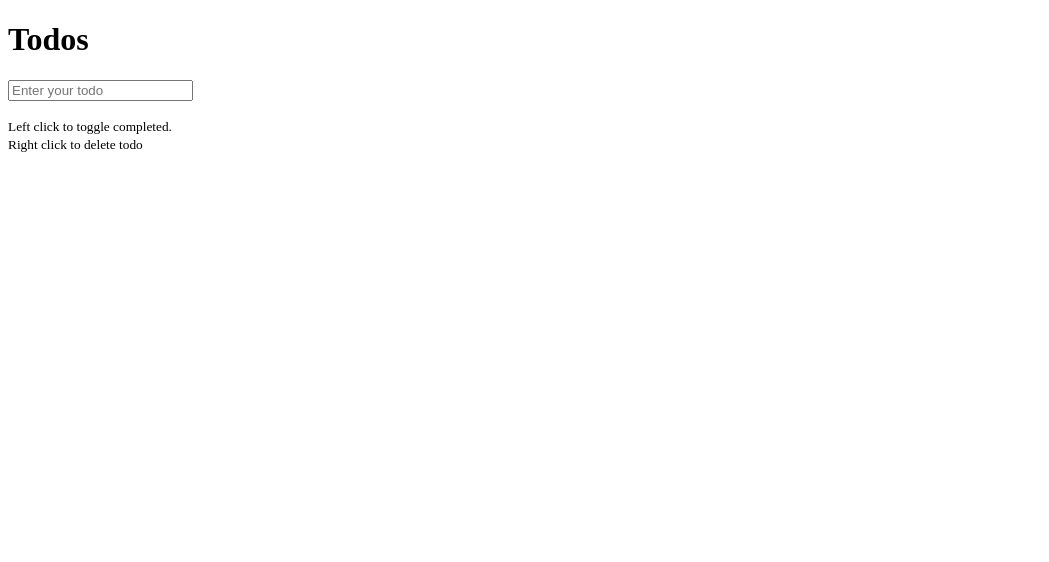
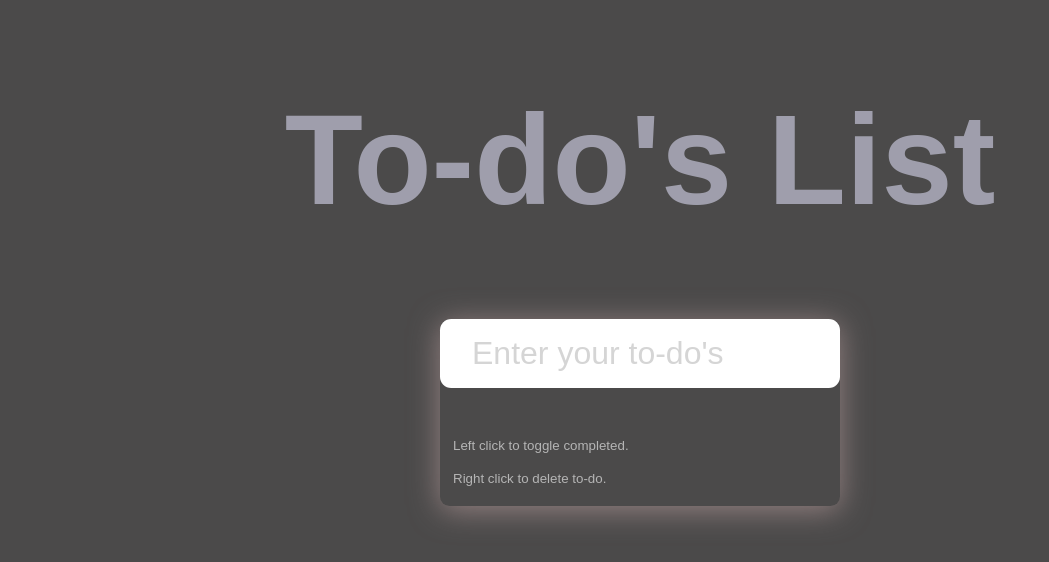
Before and after one commit to tusharpatel10/To-do-list, a plain HTML site: page index.html in a window 1280 px wide. Shown: the whole page, without its empty margins (0-1049 px from the left). Drawn offline with Linux system fonts and the light colour scheme.

Commit message:
Some styles changes

```diff
--- a/index.html
+++ b/index.html
@@ -1,19 +1,26 @@
 <!DOCTYPE html>
 <html lang="en">
+
 <head>
     <meta charset="UTF-8">
     <meta name="viewport" content="width=device-width, initial-scale=1.0">
-    <link rel="stylesheet" href="">
+    <link rel="stylesheet" href="style.css">
     <title>To-do List</title>
 </head>
+
 <body>
-    <h1>Todos</h1>
-    <form id="form">
-        <input type="text" class="input" id="input" placeholder="Enter your todo" autocapitalize="off">
-        <ul class="todos" id="todos"></ul>
+    <div class="container1">
+        <h1>To-do's List</h1>
+    </div>
+    <div class="container2">
+        <form id="form">
+            <input type="text" class="input" id="input" placeholder="Enter your to-do's" autocapitalize="off">
+            <ul class="todos" id="todos"></ul>
 
-        <small>Left click to toggle completed. <br> Right click to delete todo</small>
-    </form>
-    <script src=""></script>
+            <small class="caption1">Left click to toggle completed.</small><br><small class="caption2">Right click to delete to-do.</small>
+        </form>
+    </div>
+    <script src="script.js"></script>
 </body>
+
 </html>
--- a/script.js
+++ b/script.js
@@ -10,7 +10,6 @@ if (todos) {
 
 form.addEventListener('submit', (e) => {
     e.preventDefault()
-
     addTodo()
 })
 
--- a/style.css
+++ b/style.css
@@ -5,27 +5,38 @@
 }
 
 body{
-    background-color: #f5f5f5;
-    color: #444;
+    background-color: #4b4a4a;
+    /* color: #444; */
     font-family: 'Popins',sans-serif;
-    display: flex;
-    align-items: center;
-    justify-content: center;
+    /* display: flex; */
+    /* align-items: center; */
+    /* justify-content: center; */
     height: 100vh;
     margin: 0;
 }
 
 h1{
-    color: rgb(179,131,226);
-    font-size: 10rem;
+    color: rgb(215, 215, 237);
+    font-size: 8rem;
     text-align: center;
-    opacity: 0.4;
+    opacity: 0.6;
 }
 
 form{
-    box-shadow: 0 4px 10px rgb(0, 0, 0,0.1);
+    box-shadow: 0 4px 30px rgba(172, 148, 148, 0.766);
     max-width: 100%;
     width: 400px;
+    border-radius: .6rem;
+}
+.container1{
+    display: flex;
+    justify-content: center;
+}
+
+.container2{
+    display: flex;
+    justify-content: center;
+    padding-bottom:35px ;
 }
 
 .input{
@@ -34,7 +45,8 @@ form{
     font-size: 2rem;
     padding: 1rem 2rem;
     display: block;
-    width: 100%;
+    width: 336px;
+    border-radius: .7rem;
 }
 
 .input::placeholder{
@@ -57,8 +69,17 @@ form{
     text-decoration: line-through;
 }
 
-small{
+.caption1{
+    display: flex;
     color: #b5b5b5;
-    margin-top: 3rem;
+    margin-left: 13px;
     text-align: center;
+    margin-top: 50px;
 }
+.caption2{
+    display: flex;
+    color: #b5b5b5;
+    margin-left: 13px;
+    text-align: center;
+    margin-bottom:20px;
+}
```
